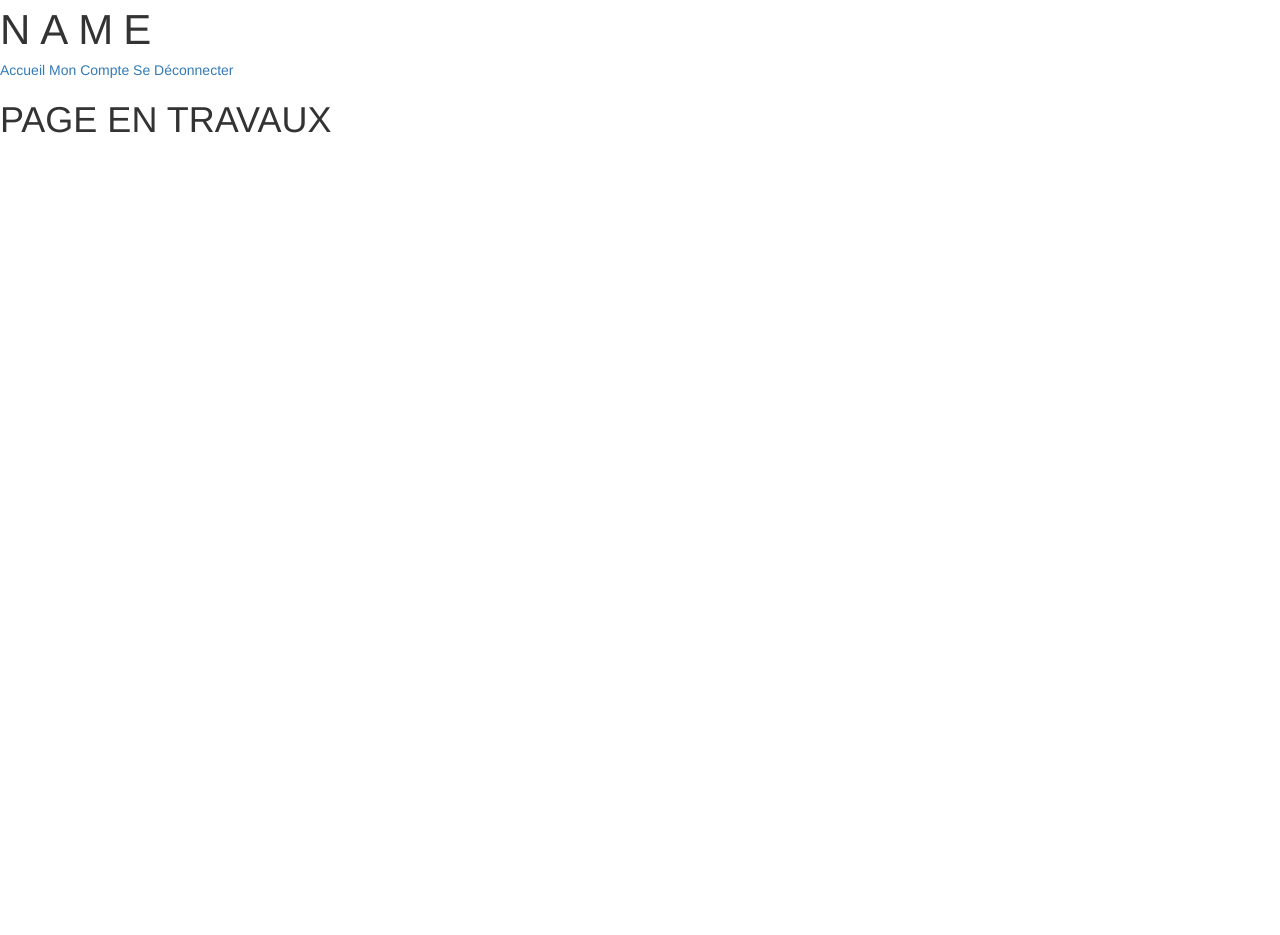
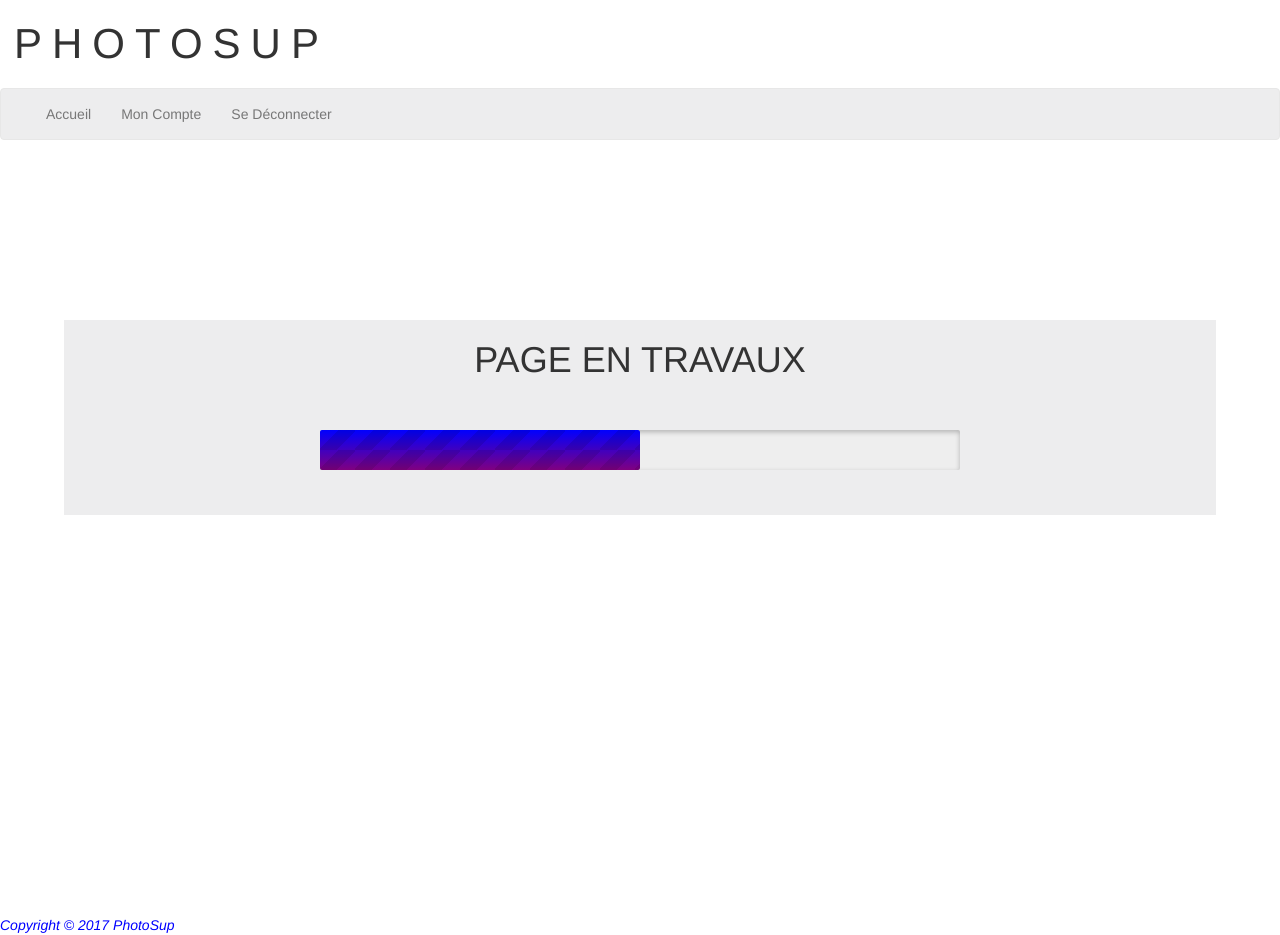
Before and after one commit to BranisLamrani/Projet-PHP, a PHP site: page /membre.php in a window 1280 px wide. Before the commit the page ends 133 px from the top, so only its background shows below. Run offline with PHP 8.4, Linux system fonts and the light colour scheme; the visitor is signed in with stand-in values (Sample User, id 1); data that the repository does not hold is empty.

Commit message:
css ajouté en partie + progress bar ajoutée

```diff
--- a/membre.php
+++ b/membre.php
@@ -15,7 +15,7 @@ if(!empty($_GET['deconnexion']) && $_GET['deconnexion'] === 'true') {
 }
 
 if (empty($_SESSION)) {
-    header('Location: index.php');
+    header('Location: connexion.php'); //A changer après MAJ de Branis
 }
 ?>
 
@@ -27,39 +27,108 @@ if (empty($_SESSION)) {
     <meta name="viewport" content="width=device-width, initial-scale=1">
     <title>Page Membre</title>
     <link rel="stylesheet" href="https://maxcdn.bootstrapcdn.com/bootstrap/3.3.7/css/bootstrap.min.css" integrity="sha384-BVYiiSIFeK1dGmJRAkycuHAHRg32OmUcww7on3RYdg4Va+PmSTsz/K68vbdEjh4u" crossorigin="anonymous">
-    <link rel="stylesheet" href="css/connexion.css">
+    <link rel="stylesheet" href="./css/connexion.css">
+
+
+    <style>
+        .travaux {
+            margin-top: 20vh;
+            margin-left: 5vw;
+            background: #EDEDEE;
+            display: inline-block;
+            width: 90%;
+            padding-bottom: 5vh;
+            text-align: center;
+        }
+
+
+        progress {
+            border-radius: 25px;
+            width: 50vw;
+            height: 5vh;
+        }
+
+
+        progress[value]::-webkit-progress-bar {
+            background-color: #eee;
+            border-radius: 2px;
+            box-shadow: 0 2px 5px rgba(0, 0, 0, 0.25) inset;
+        }
+
+        progress[value]::-webkit-progress-value {
+            background-image:
+                    -webkit-linear-gradient(-45deg,
+                    transparent 33%, rgba(0,0,0,.1) 33%,
+                    rgba(0,0, 0, .1) 66%, transparent 66%),
+                    -webkit-linear-gradient(top,
+                    blue,
+                    purple),
+                    -webkit-linear-gradient(left, #09c, #f44);
+            border-radius: 2px;
+            background-size: 35px 20px, 100% 100%, 100% 100%;
+        }
+    </style>
 </head>
 <body>
 
-<div class="head">
-       <div class="titre">NAME</div>
-       <div class="membre">
-           <a href="accueil_membre.php">Accueil</a>
-           <a href="#">Mon Compte</a>
-           <a href="membre.php?deconnexion=true">Se Déconnecter</a>
-       </div>
+<header>
+    <div class="titre">
+        Photosup
+    </div>
+</header>
+
+<nav class="navbar navbar-default">
+    <div class="container-fluid">
+        <!-- Brand and toggle get grouped for better mobile display -->
+
+        <div class="navbar-header">
+            <button type="button" class="navbar-toggle collapsed" data-toggle="collapse" data-target="#bs-example-navbar-collapse-1" aria-expanded="false">
+                <span class="sr-only">Toggle navigation</span>
+                <span class="icon-bar"></span>
+                <span class="icon-bar"></span>
+                <span class="icon-bar"></span>
+            </button>
+        </div>
+
+        <!-- Collect the nav links, forms, and other content for toggling -->
+        <div class="collapse navbar-collapse" id="bs-example-navbar-collapse-1">
+            <ul class="nav navbar-nav">
+                <li><a href="accueil_membre.php">Accueil</a></li>
+                <li><a href="membre.php">Mon Compte</a></li>
+                <li><a href="membre.php?deconnexion=true">Se Déconnecter</a></li>
+            </ul>
+
+        </div>
+    </div>
+
+</nav>
+
+   <div class="galerie">
+
    </div>
 
-   <div class="galerie">
-       <?php
-       $image = $dbh->prepare('SELECT name, description, image FROM image');
-       $image->execute();
-       $image->fetchAll();
-       ?>
-   </div>
+<div class="travaux">
+    <h1>    PAGE EN TRAVAUX
+    </h1><br><br>
+    <div>
+        <progress value="50" max="100"></progress>
+    </div>
 
-<div>
-    <h1>    PAGE EN TRAVAUX
-    </h1>
 </div>
 
 
-
+<footer>
+    <div class="copyright">
+        Copyright © 2017 PhotoSup
+    </div>
+</footer>
 
     <!-- jQuery (necessary for Bootstrap's JavaScript plugins) -->
     <script src="https://ajax.googleapis.com/ajax/libs/jquery/1.12.4/jquery.min.js"></script>
     <!-- Include all compiled plugins (below), or include individual files as needed -->
     <!-- Latest compiled and minified JavaScript -->
     <script src="https://maxcdn.bootstrapcdn.com/bootstrap/3.3.7/js/bootstrap.min.js" integrity="sha384-Tc5IQib027qvyjSMfHjOMaLkfuWVxZxUPnCJA7l2mCWNIpG9mGCD8wGNIcPD7Txa" crossorigin="anonymous"></script>
+
+
 </body>
 </html>
```
